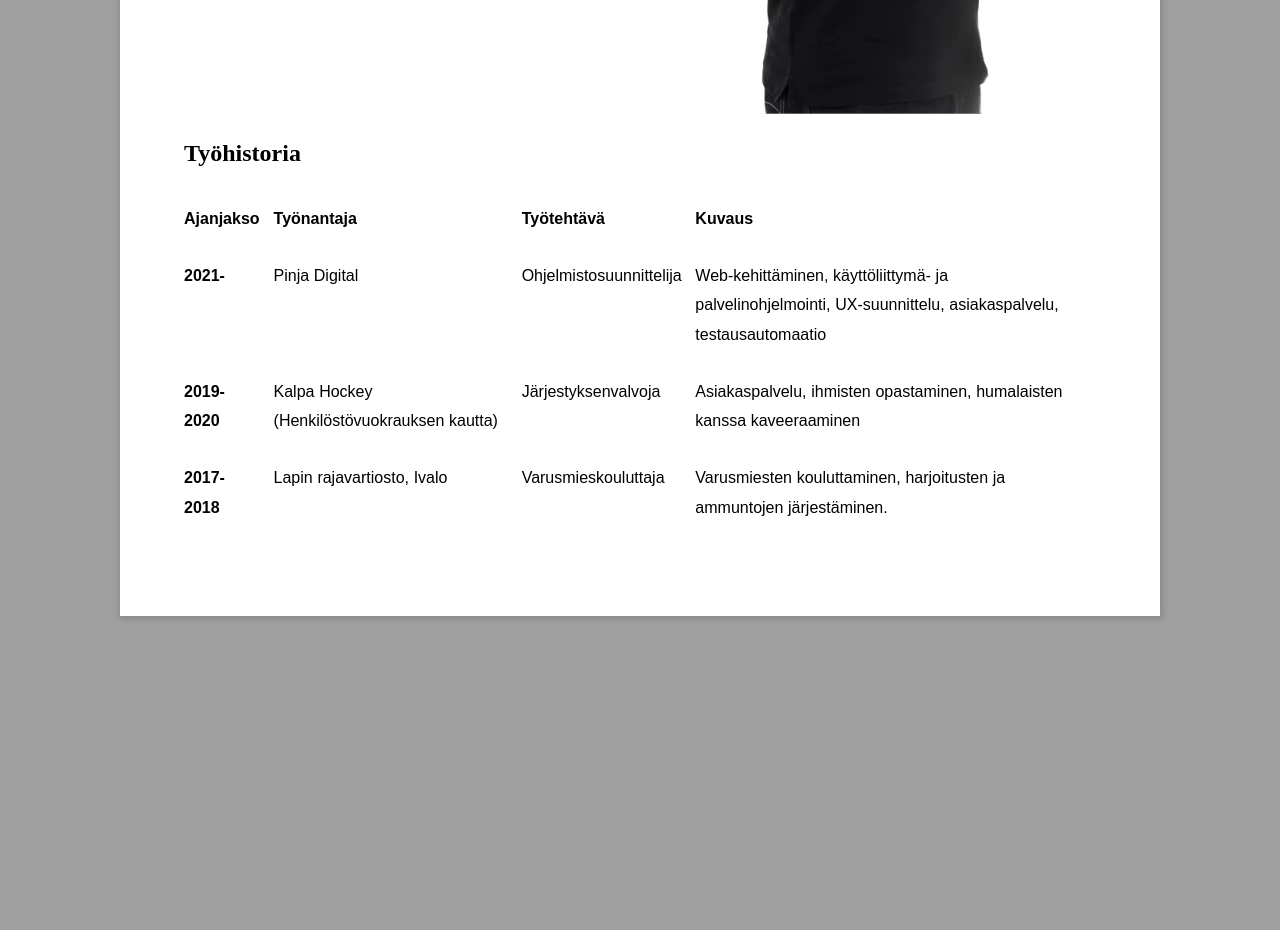
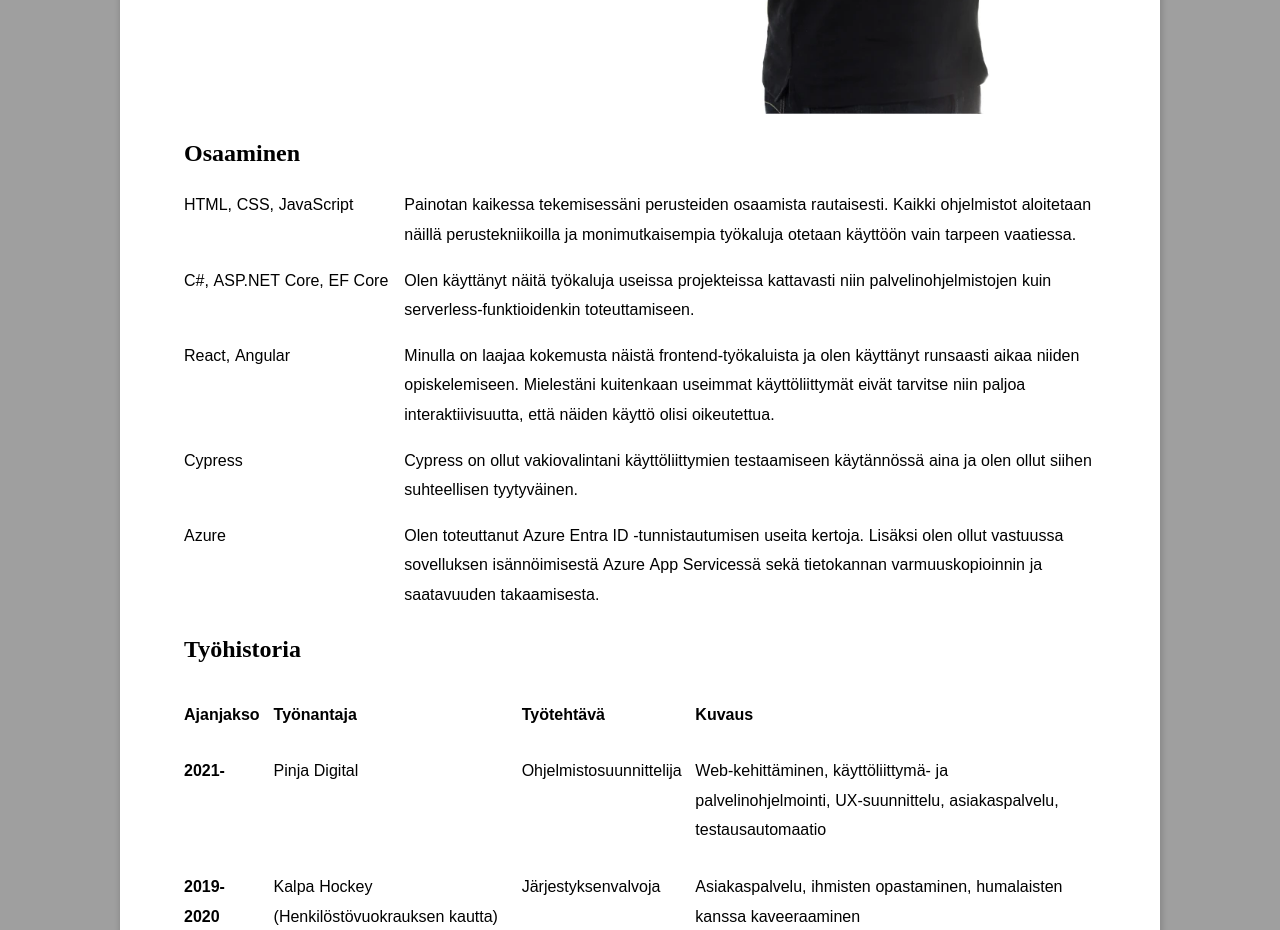
Before and after one commit to ArttuOll/CV, a plain HTML site: page index.html in a window 1280 px wide. Shown: the part 840-1770 px from the top of the page. Before the commit the page ends 1472 px from the top, so only its background shows below. Drawn offline with Linux system fonts and the light colour scheme.

Commit message:
Add skills section

```diff
--- a/index.html
+++ b/index.html
@@ -58,6 +58,42 @@
         />
       </section>
 
+      <section id="skills">
+        <h2>Osaaminen</h2>
+        <dl>
+          <dt>HTML, CSS, JavaScript</dt>
+          <dd>
+            Painotan kaikessa tekemisessäni perusteiden osaamista rautaisesti.
+            Kaikki ohjelmistot aloitetaan näillä perustekniikoilla ja
+            monimutkaisempia työkaluja otetaan käyttöön vain tarpeen vaatiessa.
+          </dd>
+          <dt>C#, ASP.NET Core, EF Core</dt>
+          <dd>
+            Olen käyttänyt näitä työkaluja useissa projekteissa kattavasti niin
+            palvelinohjelmistojen kuin serverless-funktioidenkin toteuttamiseen.
+          </dd>
+          <dt>React, Angular</dt>
+          <dd>
+            Minulla on laajaa kokemusta näistä frontend-työkaluista ja olen
+            käyttänyt runsaasti aikaa niiden opiskelemiseen. Mielestäni
+            kuitenkaan useimmat käyttöliittymät eivät tarvitse niin paljoa
+            interaktiivisuutta, että näiden käyttö olisi oikeutettua.
+          </dd>
+          <dt>Cypress</dt>
+          <dd>
+            Cypress on ollut vakiovalintani käyttöliittymien testaamiseen
+            käytännössä aina ja olen ollut siihen suhteellisen tyytyväinen.
+          </dd>
+          <dt>Azure</dt>
+          <dd>
+            Olen toteuttanut Azure Entra ID -tunnistautumisen useita kertoja.
+            Lisäksi olen ollut vastuussa sovelluksen isännöimisestä Azure App
+            Servicessä sekä tietokannan varmuuskopioinnin ja saatavuuden
+            takaamisesta.
+          </dd>
+        </dl>
+      </section>
+
       <section id="experience">
         <h2>Työhistoria</h2>
         <div class="table-overflow-wrapper">
--- a/styles.css
+++ b/styles.css
@@ -114,3 +114,9 @@ td {
 ul > li {
   padding-bottom: 0.5rem;
 }
+
+dl {
+  display: grid;
+  grid-template-columns: auto auto;
+  gap: 1rem;
+}
```
